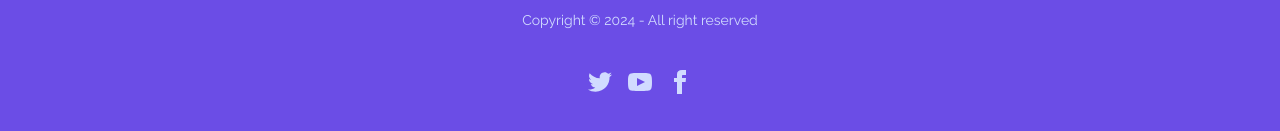
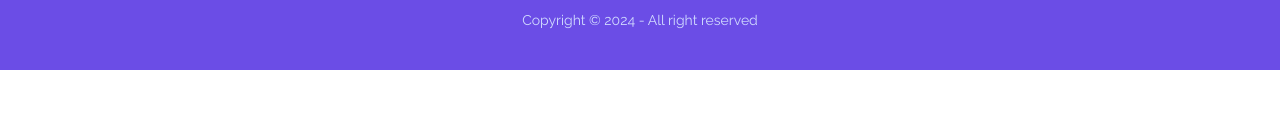
Before and after one commit to dev-aayushvats/Nexis, a React (Vite) app in the folder frontend/: page / in a window 1280 px wide. Shown: the part 1311-1442 px from the top of the page. After the commit the page ends 1381 px from the top, so only its background shows below. Built offline with nearby package versions, Linux system fonts and the light colour scheme; no server answers.

Commit message:
Removing socials from footer

```diff
--- a/frontend/src/layouts/Footer.tsx
+++ b/frontend/src/layouts/Footer.tsx
@@ -8,43 +8,6 @@ function Footer() {
           <h1 className="text-4xl font-bold font-space_grotesk">Nexis</h1>
           <p>Copyright © {new Date().getFullYear()} - All right reserved</p>
         </aside>
-        <nav>
-          <div className="grid grid-flow-col gap-4">
-            <a>
-              <svg
-                xmlns="http://www.w3.org/2000/svg"
-                width="24"
-                height="24"
-                viewBox="0 0 24 24"
-                className="fill-current"
-              >
-                <path d="M24 4.557c-.883.392-1.832.656-2.828.775 1.017-.609 1.798-1.574 2.165-2.724-.951.564-2.005.974-3.127 1.195-.897-.957-2.178-1.555-3.594-1.555-3.179 0-5.515 2.966-4.797 6.045-4.091-.205-7.719-2.165-10.148-5.144-1.29 2.213-.669 5.108 1.523 6.574-.806-.026-1.566-.247-2.229-.616-.054 2.281 1.581 4.415 3.949 4.89-.693.188-1.452.232-2.224.084.626 1.956 2.444 3.379 4.6 3.419-2.07 1.623-4.678 2.348-7.29 2.04 2.179 1.397 4.768 2.212 7.548 2.212 9.142 0 14.307-7.721 13.995-14.646.962-.695 1.797-1.562 2.457-2.549z"></path>
-              </svg>
-            </a>
-            <a>
-              <svg
-                xmlns="http://www.w3.org/2000/svg"
-                width="24"
-                height="24"
-                viewBox="0 0 24 24"
-                className="fill-current"
-              >
-                <path d="M19.615 3.184c-3.604-.246-11.631-.245-15.23 0-3.897.266-4.356 2.62-4.385 8.816.029 6.185.484 8.549 4.385 8.816 3.6.245 11.626.246 15.23 0 3.897-.266 4.356-2.62 4.385-8.816-.029-6.185-.484-8.549-4.385-8.816zm-10.615 12.816v-8l8 3.993-8 4.007z"></path>
-              </svg>
-            </a>
-            <a>
-              <svg
-                xmlns="http://www.w3.org/2000/svg"
-                width="24"
-                height="24"
-                viewBox="0 0 24 24"
-                className="fill-current"
-              >
-                <path d="M9 8h-3v4h3v12h5v-12h3.642l.358-4h-4v-1.667c0-.955.192-1.333 1.115-1.333h2.885v-5h-3.808c-3.596 0-5.192 1.583-5.192 4.615v3.385z"></path>
-              </svg>
-            </a>
-          </div>
-        </nav>
       </footer>
     </div>
   );
```
